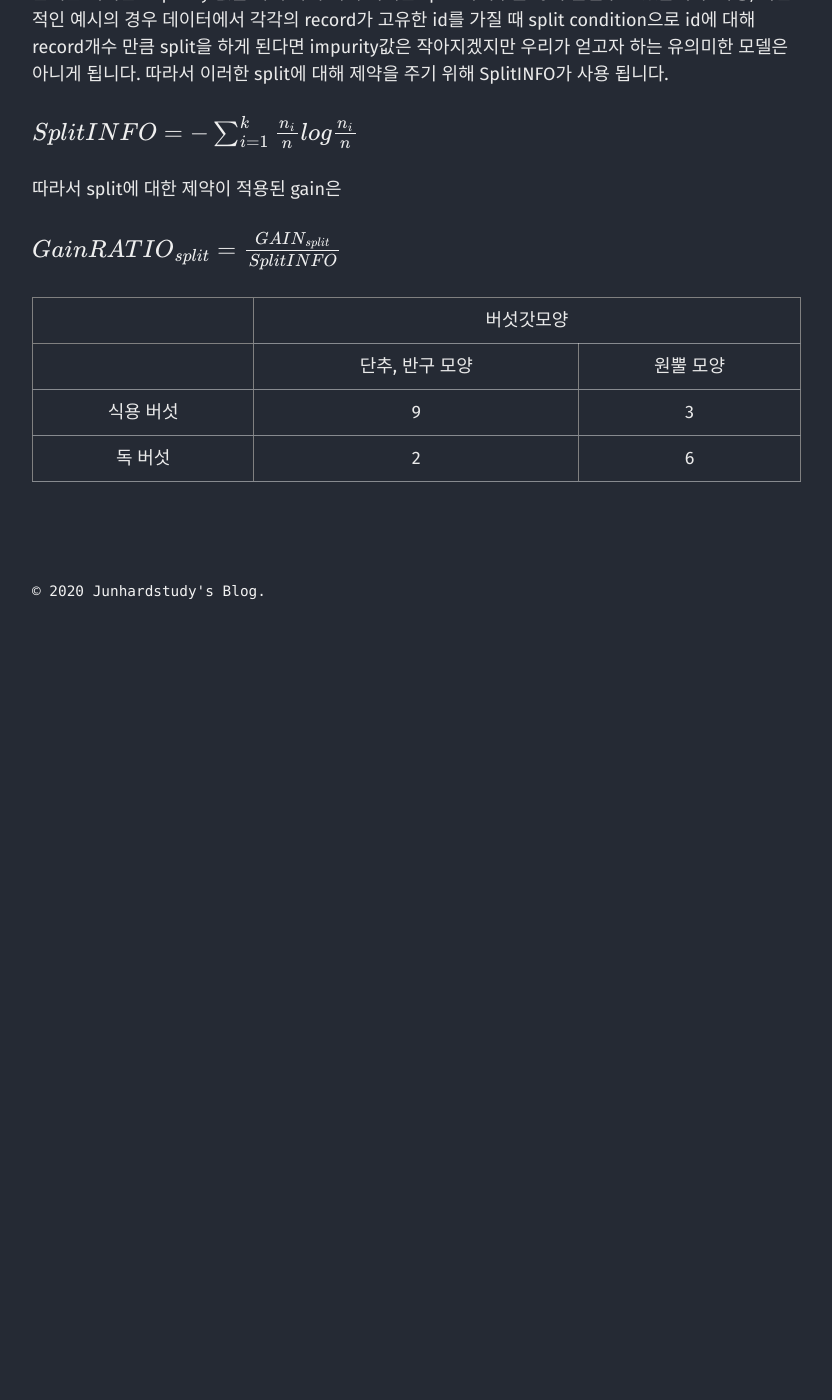
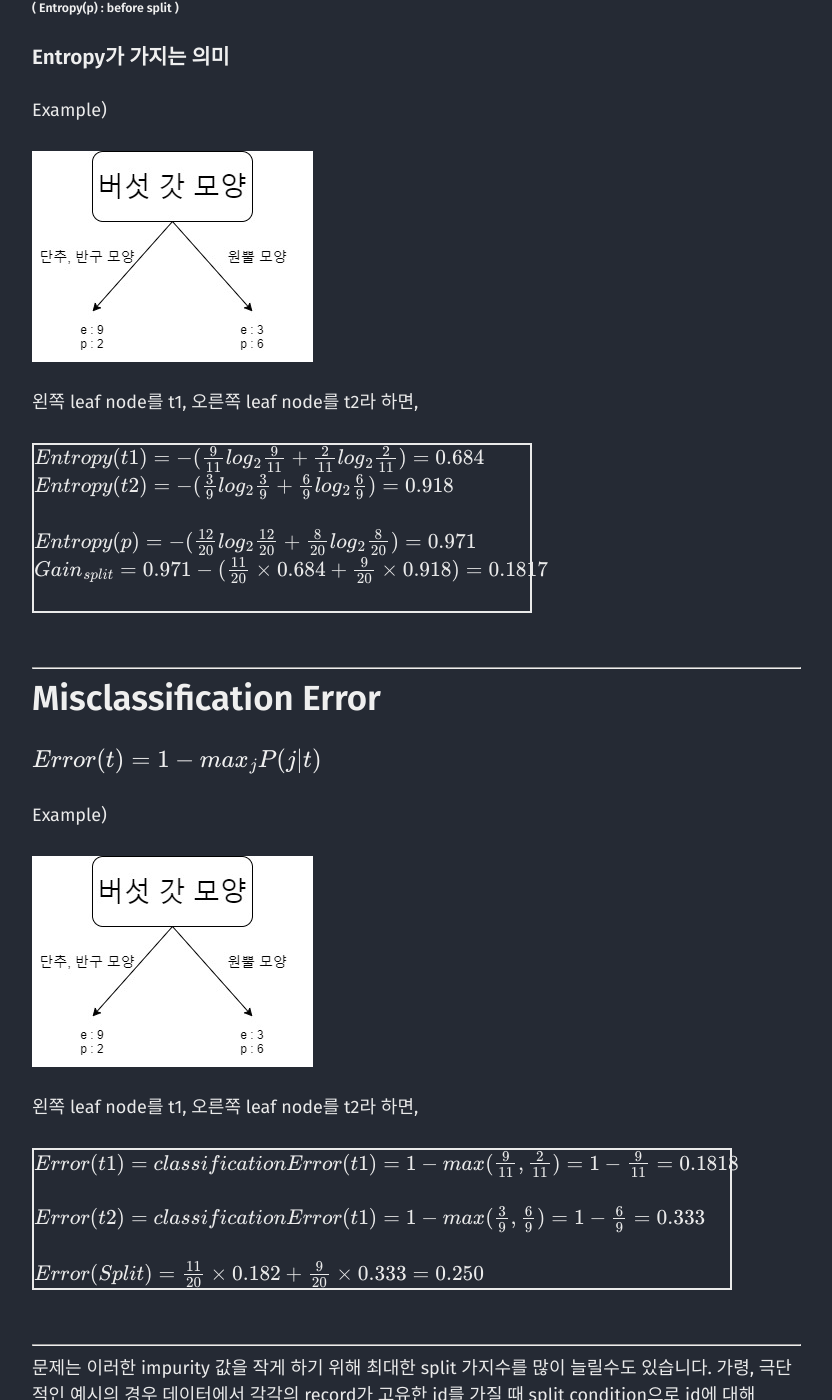
Before and after one commit to junhardstudy/junhardstudy.github.io, a Jekyll site: the page built from _posts/2020-08-13-data-minig-decision_tree.md, in a window 1280 px wide and 1400 px high, scrolled down 2679 px. Shown: the whole window, without its empty margins (40-872 px from the left). Built offline with Jekyll 4.4.1, drawn with Linux system fonts in a browser that asks for light colours; formulas are drawn with MathJax 3; before the commit the page ends 3309 px from its top, so only the background shows below that; some of the changed text lies outside the part shown.

Commit message:
decision tree writing..

```diff
--- a/_posts/2020-08-13-data-minig-decision_tree.md
+++ b/_posts/2020-08-13-data-minig-decision_tree.md
@@ -51,24 +53,26 @@ CART, SLIQ, SPRINT 알고리즘에서 사용되며, impurity와 k개의 분할
 
 Example)
 
+![결정트리예시사진2](/image/decision_tree_ex2.jpg)
 
-<table>
-	<th>버섯갓모양     </th>
-	<tr>
-		<td>단추, 반구 모양</td>
-		<td>원뿔 모양</td>
-	</tr>
-	<tr>
-		<td>9</td>
-		<td>3</td>
-	</tr>
-	<tr>
-		<td>2</td>
-		<td>6</td>
-	</tr>
-</table>
+
+왼쪽 leaf node를 t1, 오른쪽 leaf node를 t2라 하면,
+
+<div style="border:2px solid; max-width: 500px;">
+$GINI(t1) = 1 - ( (\frac{9}{11})^2 + (\frac{2}{11})^2) = 0.297$
+<br>
+$GINI(t2) = 1 - ( (\frac{3}{9})^2 + (\frac{6}{9})^2) = 0.444$
+<br>
+<br>
+$GINI_{split} = \frac{11}{20} \times 0.297 + \frac{9}{20} \times 0.444 = 0.363$
+<br>
+</div>
+<br>
 
 <div id="entropy"></div>
+
+***
+
 ## Entropy
 ID3, C4.5 알고리즘에서 사용되며, impurity와 Gain split 값은 아래와 같습니다.
 
@@ -77,49 +81,55 @@ ID3, C4.5 알고리즘에서 사용되며, impurity와 Gain split 값은 아래
 #### $GAIN_{split} = Entropy(p) -(\sum_{i = 1}^{k}\frac{n_{i}}{n}Entropy(i))$
 ###### ( Entropy(p) : before split )
 
+#### Entropy가 가지는 의미
+
 Example)
 
+![결정트리예시사진2](/image/decision_tree_ex2.jpg)
 
-<table>
-	<th>버섯갓모양     </th>
-	<tr>
-		<td>단추, 반구 모양</td>
-		<td>원뿔 모양</td>
-	</tr>
-	<tr>
-		<td>9</td>
-		<td>3</td>
-	</tr>
-	<tr>
-		<td>2</td>
-		<td>6</td>
-	</tr>
-</table>
+
+왼쪽 leaf node를 t1, 오른쪽 leaf node를 t2라 하면,
+
+<div style="border:2px solid; max-width: 500px;">
+$Entropy(t1) = - (\frac{9}{11}log_{2}\frac{9}{11} + \frac{2}{11}log_{2}\frac{2}{11} ) = 0.684$
+<br>
+$Entropy(t2) = - (\frac{3}{9}log_{2}\frac{3}{9} + \frac{6}{9}log_{2}\frac{6}{9}) = 0.918$
+<br>
+<br>
+$Entropy(p) = - (\frac{12}{20}log_{2}\frac{12}{20} + \frac{8}{20}log_{2}\frac{8}{20} ) = 0.971$
+$Gain_{split} = 0.971 - (\frac{11}{20} \times 0.684 + \frac{9}{20} \times 0.918) = 0.1817$
+<br>
+</div>
+<br>
 
 
 <div id="error"></div>
-## Error
+
+***
+
+## Misclassification Error
 
 #### $Error(t) = 1 - max_{j}P(j\|t)$
 
 Example)
 
+![결정트리예시사진2](/image/decision_tree_ex2.jpg)
 
-<table>
-	<th>버섯갓모양     </th>
-	<tr>
-		<td>단추, 반구 모양</td>
-		<td>원뿔 모양</td>
-	</tr>
-	<tr>
-		<td>9</td>
-		<td>3</td>
-	</tr>
-	<tr>
-		<td>2</td>
-		<td>6</td>
-	</tr>
-</table>
+
+왼쪽 leaf node를 t1, 오른쪽 leaf node를 t2라 하면,
+
+<div style="border:2px solid; max-width: 700px;">
+$Error(t1) = classification Error(t1) = 1 - max( \frac{9}{11}, \frac{2}{11}) = 1 - \frac{9}{11} = 0.1818$
+<br>
+$Error(t2) = classification Error(t1) = 1 - max( \frac{3}{9}, \frac{6}{9}) = 1 - \frac{6}{9} = 0.333$
+<br>
+<br>
+$Error(Split) = \frac{11}{20} \times 0.182 + \frac{9}{20} \times 0.333 = 0.250$
+
+</div>
+<br>
+
+***
 
 문제는 이러한 impurity 값을 작게 하기 위해 최대한 split 가지수를 많이 늘릴수도 있습니다. 가령, 극단적인 예시의 경우 데이터에서 각각의 record가 고유한 id를 가질 때
 split condition으로 id에 대해 record개수 만큼 split을 하게 된다면 impurity값은 작아지겠지만 우리가 얻고자 하는 유의미한 모델은 아니게 됩니다. 따라서 이러한
@@ -131,24 +141,16 @@ split에 대해 제약을 주기 위해 SplitINFO가 사용 됩니다.
 
 #### $GainRATIO_{split} = \frac{GAIN_{split}}{SplitINFO}$
 
-<table border="1" style="text-align:center">
-	<tr>
-		<td style="border-bottom:none; border-right:none"></td>
-		<td colspan="2">버섯갓모양</td>
-	</tr>
-	<tr>
-		<td></td>
-		<td>단추, 반구 모양</td>
-		<td>원뿔 모양</td>
-	</tr>
-	<tr>
-		<td>식용 버섯</td>
-		<td>9</td>
-		<td>3</td>
-	</tr>
-	<tr>
-		<td>독 버섯</td>
-		<td>2</td>
-		<td>6</td>
-	</tr>
-</table>
+Example)GINI index 예제에 splitINFO를 적용하면,
+
+<div style="border:2px solid; max-width: 500px;">
+$ SplitINFO = - ( \frac{11}{20}log_{2}\frac{11}{20} + \frac{9}{20}log_{2}\frac{9}{20} ) = $
+<br>
+$ GAIN_{split} = 1 - ()나누기전 $
+<br>
+$ GainRATIO_{split} = \frac{}{}$
+</div>
+<br>
+
+
+![결정트리예시사진2](/image/test.jpg)
```
Also changed, not shown: other parts of _posts/2020-08-13-data-minig-decision_tree.md (+3 -1 lines), _posts/2020-08-08-data-mining-ANN.md (deleted, +0 -9 lines), _posts/2020-08-15-data-mining-ANN.md (added, +9 -0 lines), _posts/2020-08-15-data-mining-dbscan.md (added, +9 -0 lines), _posts/2020-08-15-data-mining-ensemble_methods.md (added, +9 -0 lines), _posts/2020-08-15-data-mining-k_means.md (added, +9 -0 lines), _posts/2020-08-15-data-mining-k_nn.md (added, +9 -0 lines), _posts/2020-08-15-data-mining-naive_bayesian.md (added, +9 -0 lines), _posts/2020-08-15-data-mining-rule_induction.md (added, +9 -0 lines), _posts/2020-08-15-multimedia-dithering.md (added, +9 -0 lines), _posts/2020-08-15-multimedia-edge_detection.md (added, +9 -0 lines), _posts/2020-08-15-os-device_programming.md (added, +9 -0 lines), _posts/2020-08-15-os-ipc.md (added, +9 -0 lines), _posts/2020-08-15-os-process.md (added, +9 -0 lines), 4 more files.
